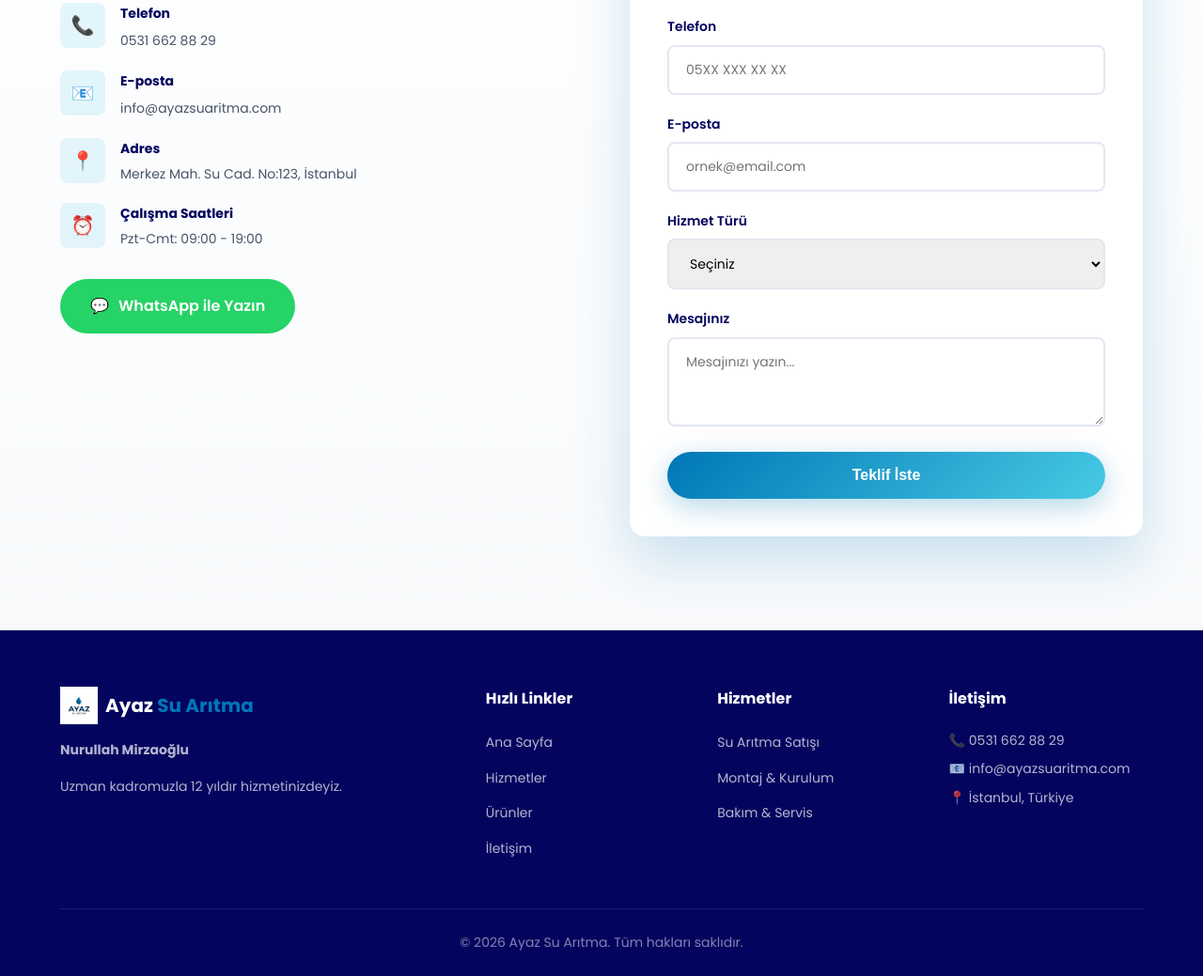
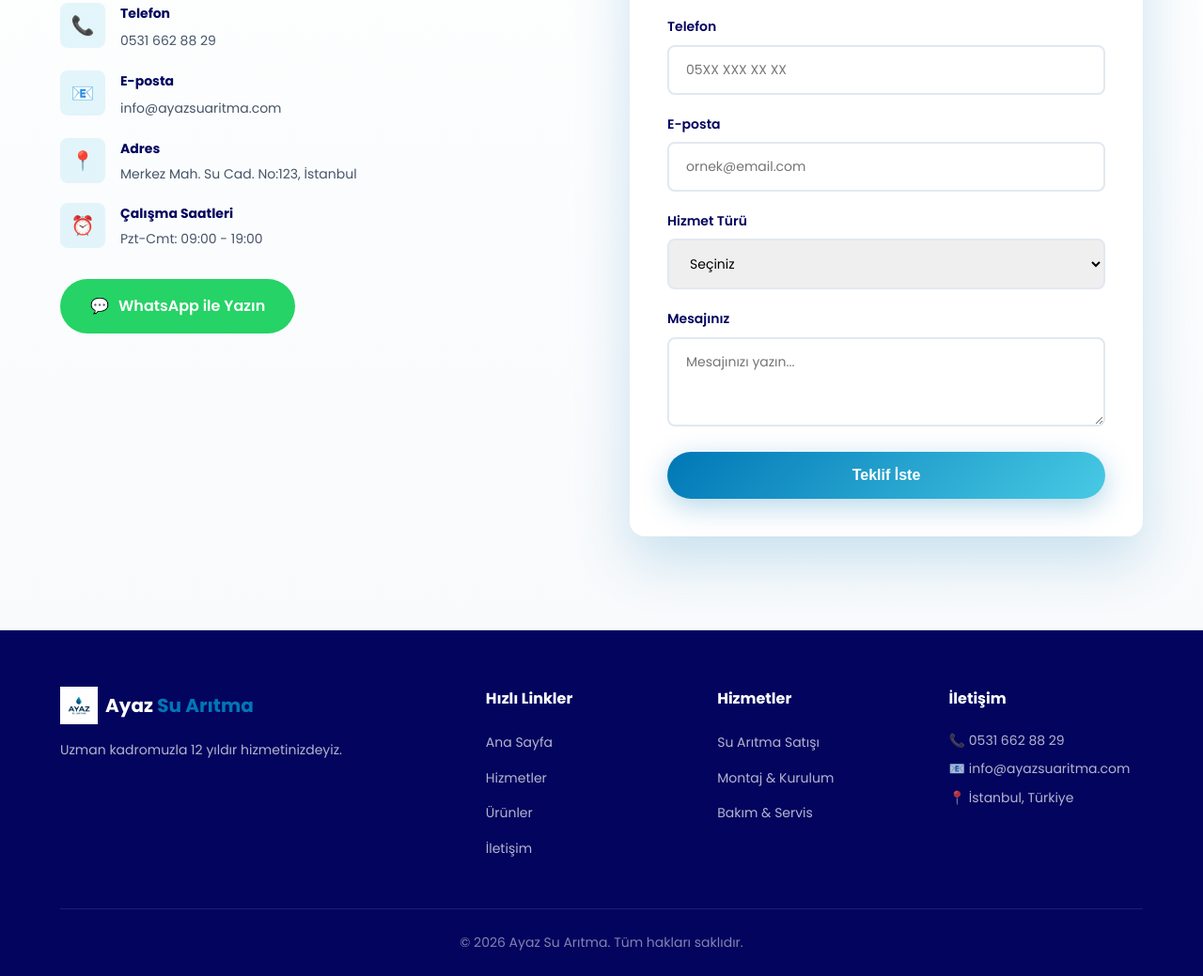
Before and after one commit to quantummatrixcore-lab/ayazwater, a plain HTML site: page index.html in a window 1280 px wide. Shown: the part 4988-6027 px from the top of the page at 94% size. Drawn offline with Linux system fonts and the light colour scheme.

Commit message:
Isim kaldirildi - profesyonel gorunum

```diff
--- a/index.html
+++ b/index.html
@@ -361,7 +361,6 @@
             <div class="footer-content">
                 <div class="footer-brand"><a href="#" class="logo"><img src="logo.png" alt="Ayaz Water Logo"
                             class="logo-img"><span class="logo-text">Ayaz <span>Su Arıtma</span></span></a>
-                    <p><strong>Nurullah Mirzaoğlu</strong></p>
                     <p>Uzman kadromuzla 12 yıldır hizmetinizdeyiz.</p>
                 </div>
                 <div class="footer-links">
```
